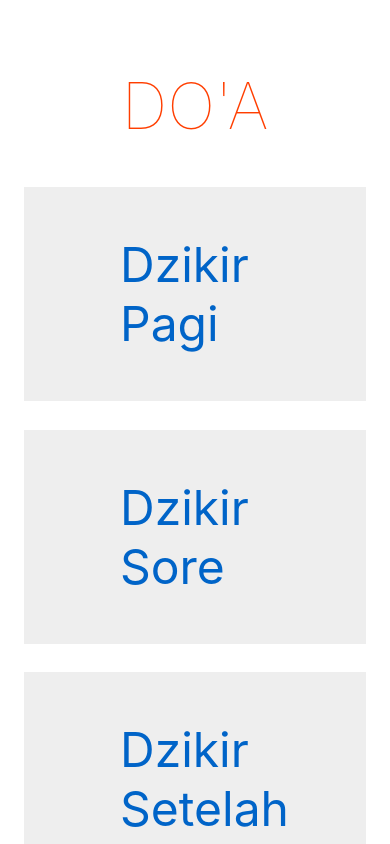
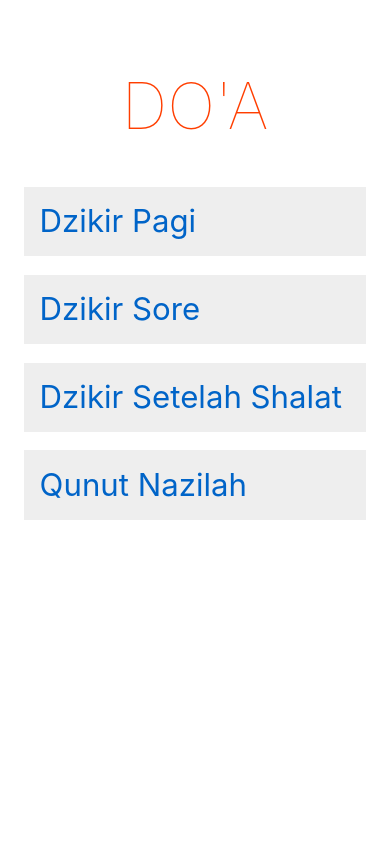
Before and after one commit to kubido/dzikir, a Svelte app: page / in a window 390 px wide. Shown: the top 844 px of the page. Built offline with nearby package versions, Linux system fonts and the light colour scheme.

Commit message:
add responsive font size based on view width

```diff
--- a/src/pages/DzikirPagi.svelte
+++ b/src/pages/DzikirPagi.svelte
@@ -82,7 +82,7 @@
   h1 {
     color: #ff3e00;
     text-transform: uppercase;
-    font-size: 4em;
+    font-size: 10vw;
     font-weight: 100;
   }
 
--- a/src/pages/Home.svelte
+++ b/src/pages/Home.svelte
@@ -21,9 +21,9 @@
   .button {
     width: 100%;
     box-sizing: border-box;
-    padding: 1em 2em;
+    padding: 4vw;
     margin-bottom: 0.6em;
-    font-size: 3em;
+    font-size: 8vw;
     background: #eee;
     display: block;
   }
```
